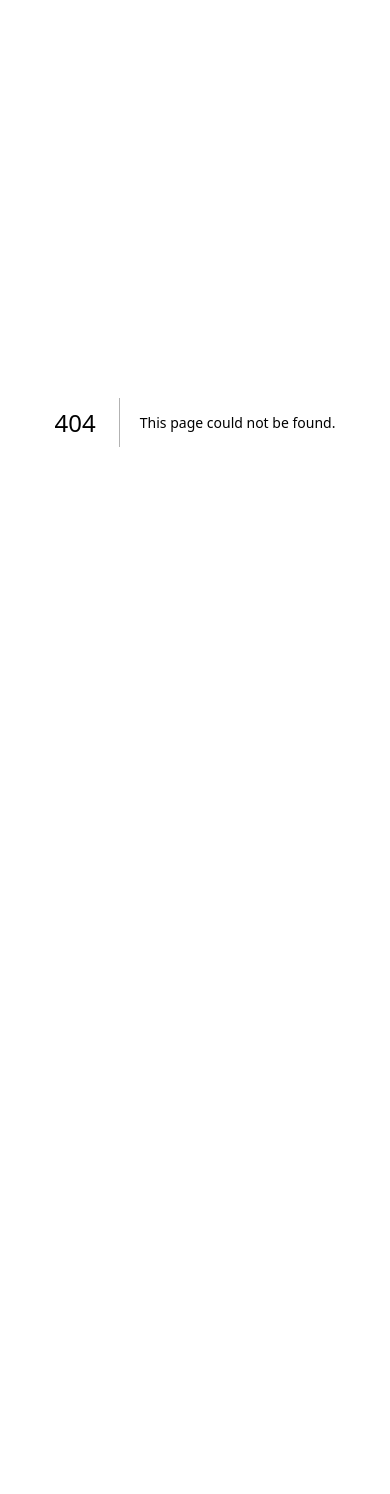
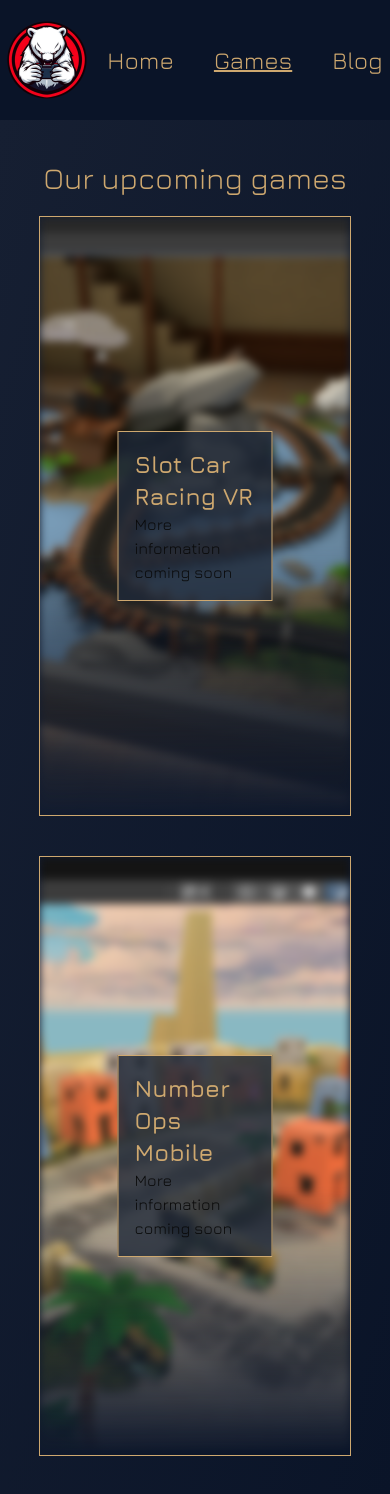
Before and after one commit to TobiasKjernell/graduation_project, a Next.js app: page /games in a window 390 px wide. Before the commit this address had no page. Before the commit the page ends 844 px from the top, so only its background shows below. Built offline with nearby package versions, Linux system fonts and the light colour scheme; a web font is replaced by a local one.

Commit message:
game page with tmp slots, some responsiveness update aswell

```diff
--- /dev/null
+++ b/app/games/page.tsx
@@ -0,0 +1,44 @@
+import LandingNavbar from "@/components/LandingNavbar";
+import Image from "next/image";
+import piratecove from '@/public/piratecove.png'
+import numberops from '@/public/numberopsplaceholder.png'
+
+const GamesPage = () => {
+    return (
+        <div className="min-h-screen flex flex-col">
+            <div className="psp-background-dark">
+                <LandingNavbar />
+            </div>
+            <div className="psp-linear-background p-10 flex-1 flex flex-col items-center gap-5">
+                <h1 className="text-3xl psp-text-jura psp-text-gold">Our upcoming games</h1>
+
+                <div className="flex flex-col w-screen items-center gap-10">
+                    <section className="flex flex-col overflow-hidden h-[600px] w-[80%] border psp-border-color relative">
+                        <div className="flex-1 relative mask-b-from-55%">
+                            <Image src={piratecove} fill alt="piratecove picture" className="object-cover blur-xs" placeholder='blur' />
+                        </div>
+
+                        <div className="absolute top-[50%] translate-x-[50%] right-[50%] translate-y-[-50%] bg-gray-800/80 p-4 border psp-border-color">
+                            <h2 className="psp-text-gold text-2xl lg:text-4xl psp-text-jura font-semibold">Slot Car Racing VR</h2>
+                            <h3 className="psp-text-jura">More information coming soon</h3>
+                        </div>
+                    </section>
+
+                    <section className="flex flex-col overflow-hidden h-[600px] w-[80%] border psp-border-color relative">
+                        <div className="flex-1 relative mask-b-from-55%">
+                            <Image src={numberops} fill alt="piratecove picture" className="object-cover blur-xs" placeholder='blur' />
+                        </div>
+
+                        <div className="absolute top-[50%] translate-x-[50%] right-[50%] translate-y-[-50%] bg-gray-800/80 p-4 border psp-border-color">
+                            <h3 className="psp-text-gold text-2xl lg:text-4xl psp-text-jura font-semibold">Number Ops Mobile</h3>
+                            <h3 className="psp-text-jura">More information coming soon</h3>
+                        </div>
+                    </section>
+
+                </div>
+            </div>
+        </div>
+    )
+}
+
+export default GamesPage;
--- a/components/LandingHeader/index.tsx
+++ b/components/LandingHeader/index.tsx
@@ -1,13 +1,13 @@
+import arena from '@/public/arena.png';
 import Image from "next/image";
-import Link from "next/link";
-import arena from '@/public/arena.png'
 import LandingNavbar from "../LandingNavbar";
 
 const LandingHeader = () => {
     return (
-        <div className='h-full overflow-hidden flex flex-col'>
+        <div className='h-full overflow-hidden flex flex-col relative'>
             <LandingNavbar />
-            <div className='relative flex-1 mask-b-from-5% blur-md'>
+            <h2 className="absolute top-[50%] translate-x-[50%] right-[50%]">Coming soon</h2>
+            <div className='flex-1 relative mask-b-from-5% blur-md'>
                 <Image src={arena} alt='arena' fill className='object-cover' placeholder='blur' />
             </div>
         </div>
--- a/components/ScrollContainer/index.tsx
+++ b/components/ScrollContainer/index.tsx
@@ -32,15 +32,15 @@ const ScrollContainer = ({ children }: { children: React.ReactNode }) => {
 
     return (
         <div ref={triggerPoint} className="xl:h-screen relative py-0 xl:py-5 flex flex-col xl:block gap-10">
-            <div className="w-full xl:w-[80%] relative h-[800px] psp-background-dark xl:absolute xl:top-[50%] xl:right-[50%] xl:translate-x-[50%] xl:translate-y-[-50%] border psp-border-color xl:rounded-2xl shadow-2xl shadow-black overflow-hidden">
+            <div className="w-full xl:w-[80%] relative h-[800px] psp-background-dark xl:absolute xl:top-[50%] xl:right-[50%] xl:translate-x-[50%] xl:translate-y-[-50%]  xl:border border-b psp-border-color xl:rounded-2xl shadow-2xl shadow-black overflow-hidden">
                 <LandingHeader />
             </div>
-            <div className="psp h-auto w-full xl:w-[80%] xl:h-[800px] psp-background-dark xl:top-[95%] xl:right-[50%] xl:translate-x-[50%] xl:rotate-2 rotate-0 border psp-border-color xl:rounded-2xl xl:absolute ">
+            <div className="psp h-auto w-full xl:w-[80%] xl:h-[800px] psp-background-dark xl:top-[95%] xl:right-[50%] xl:translate-x-[50%] xl:rotate-2 rotate-0 xl:border border-y psp-border-color xl:rounded-2xl xl:absolute ">
                 <LandingTeam />
             </div>
-            <div className="blog h-auto w-full xl:w-[80%] xl:h-[800px] psp-background-dark xl:absolute xl:top-[97%] xl:right-[50%] xl:translate-x-[50%] border psp-border-color xl:rounded-2xl ">
+            <div className="blog h-auto w-full xl:w-[80%] xl:h-[800px] psp-background-dark xl:absolute xl:top-[97%] xl:right-[50%] xl:translate-x-[50%] xl:border border-t  psp-border-color xl:rounded-2xl ">
                 <LandingBlog>
-                            {children}
+                    {children}
                 </LandingBlog>
             </div>
         </div>
```
Also changed, not shown: public/piratecove.png (added).
